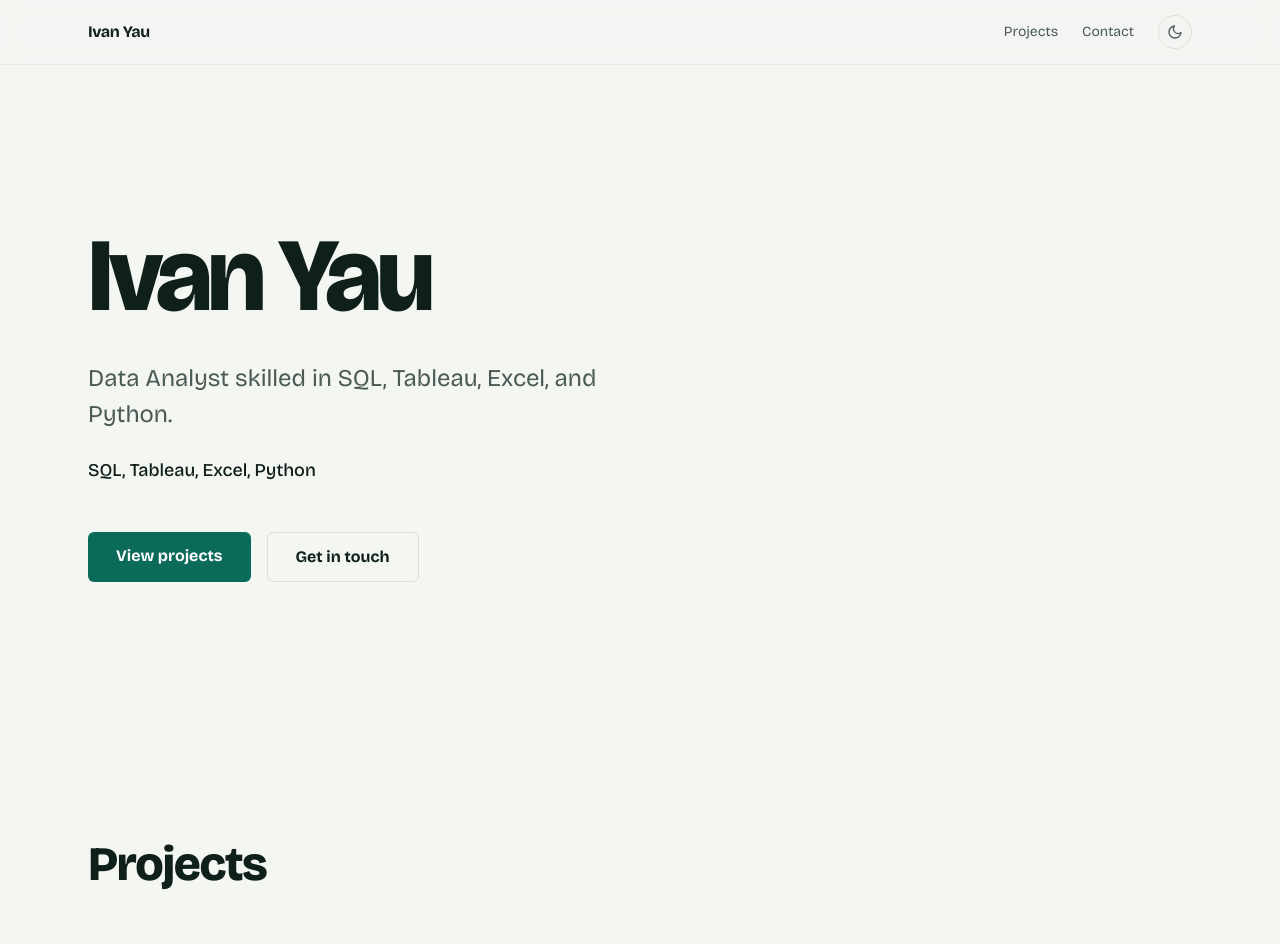
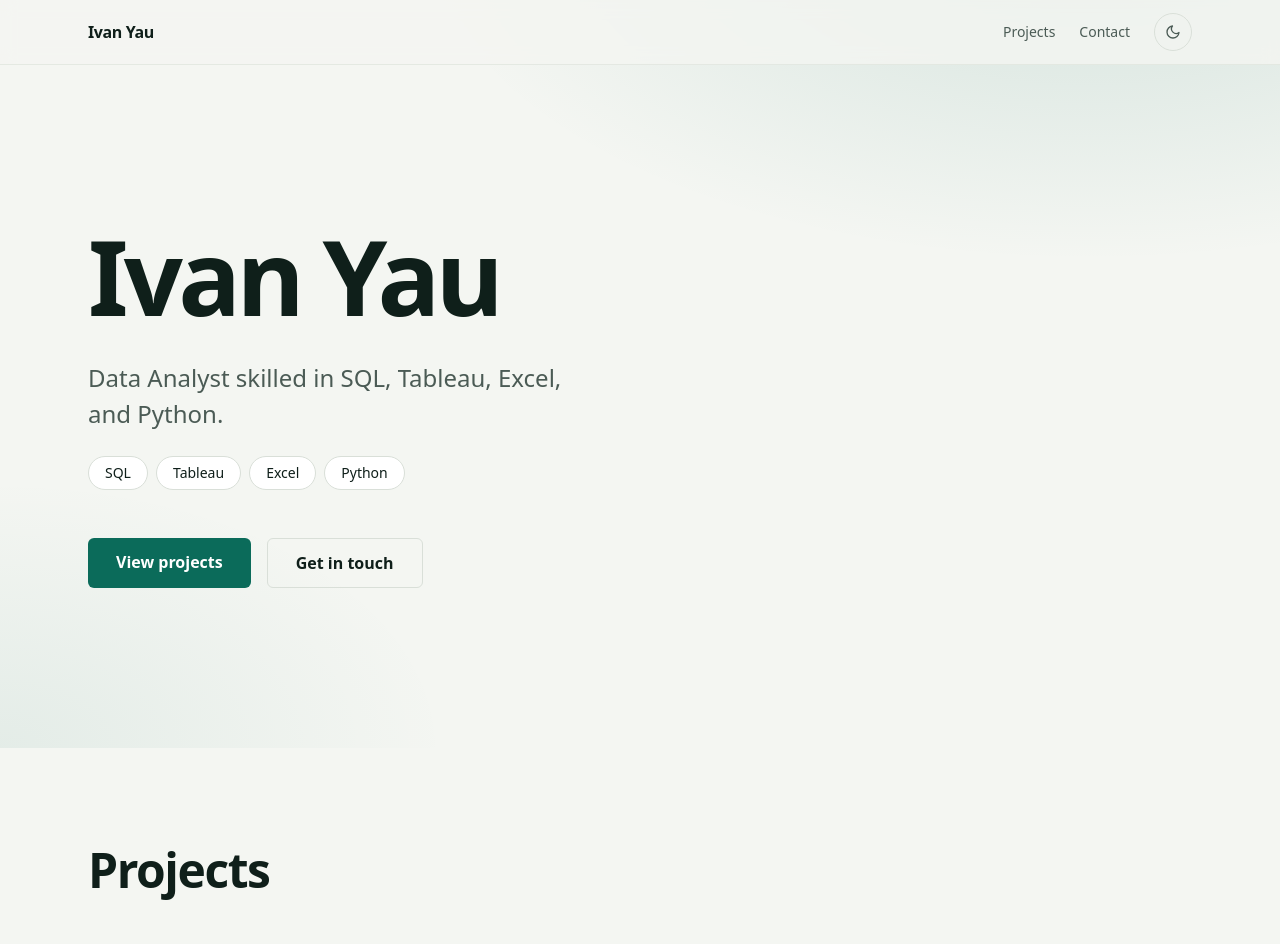
Before and after one commit to IvanYau88/IvanYau88.github.io, an Astro site: page / in a window 1280 px wide. Shown: the top 944 px of the page. Built offline with nearby package versions, Linux system fonts and the light colour scheme; Astro itself is replaced by a stand-in of ours.

Commit message:
Polish: self-host font, skip link, a11y and image loading fixes, skill pills, subtle hero tint

```diff
--- a/package.json
+++ b/package.json
@@ -9,6 +9,7 @@
     "preview": "astro preview"
   },
   "dependencies": {
+    "@fontsource-variable/bricolage-grotesque": "^5.3.0",
     "@tailwindcss/vite": "^4.3.3",
     "astro": "^7.3.3",
     "tailwindcss": "^4.3.3"
--- a/src/pages/index.astro
+++ b/src/pages/index.astro
@@ -20,9 +20,9 @@ const ogImage = new URL(projects[0].image.src, Astro.site ?? Astro.url).href;
     <meta property="og:description" content={description} />
     <meta property="og:image" content={ogImage} />
     <meta name="twitter:card" content="summary_large_image" />
-    <link rel="preconnect" href="https://fonts.googleapis.com" />
-    <link rel="preconnect" href="https://fonts.gstatic.com" crossorigin />
-    <link href="https://fonts.googleapis.com/css2?family=Bricolage+Grotesque:opsz,wght@12..96,400;12..96,500;12..96,700;12..96,800&display=swap" rel="stylesheet" />
+    <meta name="theme-color" content="#f4f6f2" media="(prefers-color-scheme: light)" />
+    <meta name="theme-color" content="#0c1411" media="(prefers-color-scheme: dark)" />
+    <noscript><style>.reveal { opacity: 1; transform: none; }</style></noscript>
     <script is:inline>
       try {
         var t = localStorage.getItem('theme');
@@ -31,26 +31,29 @@ const ogImage = new URL(projects[0].image.src, Astro.site ?? Astro.url).href;
     </script>
   </head>
   <body class="font-sans antialiased">
-    <nav class="fixed inset-x-0 top-0 z-20 border-b border-line/60 bg-bg/80 backdrop-blur">
+    <a href="#projects" class="skip-link">Skip to projects</a>
+    <nav aria-label="Primary" class="fixed inset-x-0 top-0 z-20 border-b border-line/60 bg-bg/80 backdrop-blur">
       <div class="mx-auto flex h-16 max-w-6xl items-center justify-between px-6">
         <a href="#top" class="font-semibold tracking-tight">{profile.name}</a>
         <div class="flex items-center gap-6 text-sm">
           <a href="#projects" class="text-muted transition hover:text-fg">Projects</a>
           <a href="#contact" class="text-muted transition hover:text-fg">Contact</a>
-          <button id="theme" type="button" aria-label="Toggle dark mode" class="rounded-full border border-line p-2 text-muted transition hover:text-fg">
-            <svg class="hidden h-4 w-4 dark:block" viewBox="0 0 24 24" fill="none" stroke="currentColor" stroke-width="2" stroke-linecap="round"><circle cx="12" cy="12" r="4"/><path d="M12 2v2M12 20v2M4.9 4.9l1.4 1.4M17.7 17.7l1.4 1.4M2 12h2M20 12h2M4.9 19.1l1.4-1.4M17.7 6.3l1.4-1.4"/></svg>
-            <svg class="h-4 w-4 dark:hidden" viewBox="0 0 24 24" fill="none" stroke="currentColor" stroke-width="2" stroke-linecap="round" stroke-linejoin="round"><path d="M21 12.8A9 9 0 1 1 11.2 3a7 7 0 0 0 9.8 9.8z"/></svg>
+          <button id="theme" type="button" aria-label="Toggle dark mode" class="rounded-full border border-line p-2.5 text-muted transition hover:border-accent hover:text-accent">
+            <svg aria-hidden="true" class="hidden h-4 w-4 dark:block" viewBox="0 0 24 24" fill="none" stroke="currentColor" stroke-width="2" stroke-linecap="round"><circle cx="12" cy="12" r="4"/><path d="M12 2v2M12 20v2M4.9 4.9l1.4 1.4M17.7 17.7l1.4 1.4M2 12h2M20 12h2M4.9 19.1l1.4-1.4M17.7 6.3l1.4-1.4"/></svg>
+            <svg aria-hidden="true" class="h-4 w-4 dark:hidden" viewBox="0 0 24 24" fill="none" stroke="currentColor" stroke-width="2" stroke-linecap="round" stroke-linejoin="round"><path d="M21 12.8A9 9 0 1 1 11.2 3a7 7 0 0 0 9.8 9.8z"/></svg>
           </button>
         </div>
       </div>
     </nav>
 
     <header id="top" class="relative isolate overflow-hidden">
-      <div class="hero-bg absolute inset-0 -z-10"></div>
+      <div class="hero-bg absolute inset-0 -z-10" aria-hidden="true"></div>
       <div class="mx-auto max-w-6xl px-6 pb-28 pt-40 sm:pb-40 sm:pt-56">
         <h1 class="reveal text-hero font-extrabold" style="--d:0ms">{profile.name}</h1>
-        <p class="reveal mt-8 max-w-xl text-lead text-muted" style="--d:120ms">{profile.tagline}.</p>
-        <p class="reveal mt-6 text-lg font-medium" style="--d:200ms">{skills.join(', ')}</p>
+        <p class="reveal mt-8 max-w-xl text-pretty text-lead text-muted" style="--d:120ms">{profile.tagline}.</p>
+        <ul class="reveal mt-6 flex flex-wrap gap-2" style="--d:200ms" aria-label="Skills">
+          {skills.map((s) => <li class="rounded-full border border-line bg-surface px-4 py-1.5 text-sm font-medium">{s}</li>)}
+        </ul>
         <div class="reveal mt-12 flex flex-wrap gap-4" style="--d:280ms">
           <a href="#projects" class="rounded-md bg-accent px-7 py-3 font-semibold text-accent-fg transition hover:opacity-90">View projects</a>
           <a href="#contact" class="rounded-md border border-line px-7 py-3 font-semibold transition hover:border-accent hover:text-accent">Get in touch</a>
@@ -60,17 +63,17 @@ const ogImage = new URL(projects[0].image.src, Astro.site ?? Astro.url).href;
 
     <main>
       <section id="projects" class="mx-auto max-w-6xl scroll-mt-16 px-6 py-24">
-        <h2 class="text-display font-extrabold">Projects</h2>
+        <h2 class="text-balance text-display font-extrabold">Projects</h2>
         <div class="mt-14 grid gap-8 sm:grid-cols-2 lg:grid-cols-3">
           {projects.map((p, i) => (
-            <article class={`group flex flex-col overflow-hidden rounded-lg border border-line bg-surface transition-colors hover:border-accent ${i === 0 ? "lg:col-span-2 lg:flex-row" : ""}`}>
+            <article class={`group relative flex flex-col overflow-hidden rounded-lg border border-line bg-surface transition-colors hover:border-accent has-[:focus-visible]:border-accent ${i === 0 ? "lg:col-span-2 lg:flex-row" : ""}`}>
               <div class={`relative overflow-hidden border-b border-line bg-bg ${i === 0 ? "aspect-[16/10] lg:aspect-auto lg:w-3/5 lg:border-b-0 lg:border-r" : "aspect-[16/10]"}`}>
-                <Image src={p.image} alt={`${p.title} screenshot`} width={1000} loading={i < 3 ? 'eager' : 'lazy'} class="h-full w-full object-cover object-top transition duration-500 group-hover:scale-[1.02]" />
+                <Image src={p.image} alt={`${p.title} screenshot`} width={i === 0 ? 1200 : 800} widths={i === 0 ? [600, 900, 1200] : [400, 600, 800]} sizes={i === 0 ? '(min-width: 1024px) 40rem, 100vw' : '(min-width: 1024px) 24rem, (min-width: 640px) 50vw, 100vw'} loading={i === 0 ? 'eager' : 'lazy'} fetchpriority={i === 0 ? 'high' : 'auto'} decoding={i === 0 ? 'sync' : 'async'} class="h-full w-full object-cover object-top transition duration-500 group-hover:scale-[1.02]" />
               </div>
               <div class={`flex flex-1 flex-col p-6 ${i === 0 ? "lg:justify-center lg:p-10" : ""}`}>
                 <h3 class={`${i === 0 ? "text-3xl" : "text-xl"} font-bold tracking-tight`}>{p.title}</h3>
                 <p class="mt-3 flex-1 max-w-prose leading-relaxed text-muted">{p.description}</p>
-                <a href={p.link} target="_blank" rel="noopener noreferrer" class="mt-6 inline-flex font-semibold text-accent underline decoration-2 underline-offset-4">
+                <a href={p.link} target="_blank" rel="noopener noreferrer" class="mt-6 inline-flex font-semibold text-accent underline decoration-2 underline-offset-4 after:absolute after:inset-0 after:content-['']">
                   View Project <span class="sr-only"> ({p.title}, opens in new tab)</span>
                 </a>
               </div>
@@ -82,18 +85,18 @@ const ogImage = new URL(projects[0].image.src, Astro.site ?? Astro.url).href;
 
     <footer id="contact" class="scroll-mt-16 border-t border-line">
       <div class="mx-auto max-w-6xl px-6 py-24">
-        <h2 class="text-display font-extrabold">Get in touch</h2>
+        <h2 class="text-balance text-display font-extrabold">Get in touch</h2>
         <ul class="mt-10 space-y-3 text-lead" >
           <li><a class="transition hover:text-accent" href={`mailto:${profile.email}`}>{profile.email}</a></li>
-          <li><a class="transition hover:text-accent" href={`tel:${profile.phone.replace(/[^\d]/g, '')}`}>{profile.phone}</a></li>
+          <li class="tabular-nums"><a class="transition hover:text-accent" href={`tel:${profile.phone.replace(/[^\d]/g, '')}`}>{profile.phone}</a></li>
           <li class="text-muted">{profile.address}</li>
         </ul>
         <div class="mt-10 flex gap-3">
           <a href={profile.linkedin} target="_blank" rel="noopener noreferrer" aria-label="LinkedIn" class="rounded-full border border-line p-3 text-muted transition hover:border-accent hover:text-accent">
-            <svg class="h-5 w-5" viewBox="0 0 24 24" fill="currentColor"><path d="M20.45 20.45h-3.56v-5.57c0-1.33-.03-3.04-1.85-3.04-1.86 0-2.14 1.45-2.14 2.94v5.67H9.35V9h3.41v1.56h.05c.48-.9 1.64-1.85 3.37-1.85 3.6 0 4.27 2.37 4.27 5.46v6.28zM5.34 7.43a2.06 2.06 0 1 1 0-4.13 2.06 2.06 0 0 1 0 4.13zM7.12 20.45H3.56V9h3.56v11.45zM22.22 0H1.77C.79 0 0 .77 0 1.73v20.54C0 23.23.79 24 1.77 24h20.45c.98 0 1.78-.77 1.78-1.73V1.73C24 .77 23.2 0 22.22 0z"/></svg>
+            <svg aria-hidden="true" class="h-5 w-5" viewBox="0 0 24 24" fill="currentColor"><path d="M20.45 20.45h-3.56v-5.57c0-1.33-.03-3.04-1.85-3.04-1.86 0-2.14 1.45-2.14 2.94v5.67H9.35V9h3.41v1.56h.05c.48-.9 1.64-1.85 3.37-1.85 3.6 0 4.27 2.37 4.27 5.46v6.28zM5.34 7.43a2.06 2.06 0 1 1 0-4.13 2.06 2.06 0 0 1 0 4.13zM7.12 20.45H3.56V9h3.56v11.45zM22.22 0H1.77C.79 0 0 .77 0 1.73v20.54C0 23.23.79 24 1.77 24h20.45c.98 0 1.78-.77 1.78-1.73V1.73C24 .77 23.2 0 22.22 0z"/></svg>
           </a>
           <a href={profile.github} target="_blank" rel="noopener noreferrer" aria-label="GitHub" class="rounded-full border border-line p-3 text-muted transition hover:border-accent hover:text-accent">
-            <svg class="h-5 w-5" viewBox="0 0 24 24" fill="currentColor"><path d="M12 .3a12 12 0 0 0-3.8 23.38c.6.12.83-.26.83-.57v-2c-3.34.72-4.04-1.61-4.04-1.61-.55-1.39-1.34-1.76-1.34-1.76-1.09-.74.08-.73.08-.73 1.2.09 1.84 1.24 1.84 1.24 1.07 1.83 2.81 1.3 3.5 1 .1-.78.42-1.31.76-1.61-2.67-.3-5.47-1.33-5.47-5.93 0-1.31.47-2.38 1.24-3.22-.14-.3-.54-1.52.1-3.18 0 0 1-.32 3.3 1.23a11.5 11.5 0 0 1 6 0c2.28-1.55 3.29-1.23 3.29-1.23.64 1.66.24 2.88.12 3.18.77.84 1.23 1.91 1.23 3.22 0 4.61-2.81 5.63-5.48 5.92.42.36.81 1.1.81 2.22v3.29c0 .32.22.7.83.57A12 12 0 0 0 12 .3"/></svg>
+            <svg aria-hidden="true" class="h-5 w-5" viewBox="0 0 24 24" fill="currentColor"><path d="M12 .3a12 12 0 0 0-3.8 23.38c.6.12.83-.26.83-.57v-2c-3.34.72-4.04-1.61-4.04-1.61-.55-1.39-1.34-1.76-1.34-1.76-1.09-.74.08-.73.08-.73 1.2.09 1.84 1.24 1.84 1.24 1.07 1.83 2.81 1.3 3.5 1 .1-.78.42-1.31.76-1.61-2.67-.3-5.47-1.33-5.47-5.93 0-1.31.47-2.38 1.24-3.22-.14-.3-.54-1.52.1-3.18 0 0 1-.32 3.3 1.23a11.5 11.5 0 0 1 6 0c2.28-1.55 3.29-1.23 3.29-1.23.64 1.66.24 2.88.12 3.18.77.84 1.23 1.91 1.23 3.22 0 4.61-2.81 5.63-5.48 5.92.42.36.81 1.1.81 2.22v3.29c0 .32.22.7.83.57A12 12 0 0 0 12 .3"/></svg>
           </a>
         </div>
         <p class="mt-16 text-sm text-muted">&copy; {new Date().getFullYear()} {profile.name}</p>
--- a/src/styles.css
+++ b/src/styles.css
@@ -1,7 +1,8 @@
+@import "@fontsource-variable/bricolage-grotesque/opsz.css";
 @import "tailwindcss";
 @custom-variant dark (&:where(.dark, .dark *));
 
-/* Design tokens: one accent (indigo), neutral surfaces, 4px-based spacing scale */
+/* Design tokens: one accent (green), neutral surfaces, 4px-based spacing scale */
 :root {
   --bg: #f4f6f2;
   --surface: #ffffff;
@@ -22,7 +23,7 @@
 }
 
 @theme inline {
-  --font-sans: "Bricolage Grotesque", ui-sans-serif, system-ui, sans-serif;
+  --font-sans: "Bricolage Grotesque Variable", ui-sans-serif, system-ui, sans-serif;
   --color-bg: var(--bg);
   --color-surface: var(--surface);
   --color-fg: var(--fg);
@@ -40,16 +41,22 @@
   --text-display--letter-spacing: -0.03em;
   --text-lead: clamp(1.125rem, 1vw + 1rem, 1.5rem);
   --text-lead--line-height: 1.5;
-  --text-caption: 0.75rem;
-  --text-caption--line-height: 1rem;
-  --text-caption--letter-spacing: 0.14em;
 }
 
-html { scroll-behavior: smooth; }
+html { scroll-behavior: smooth; color-scheme: light; }
+html.dark { color-scheme: dark; }
+a, button { touch-action: manipulation; -webkit-tap-highlight-color: transparent; }
 body { background: var(--bg); color: var(--fg); }
 :focus-visible { outline: 2px solid var(--accent); outline-offset: 3px; border-radius: 4px; }
 
-.hero-bg { display: none; }
+.hero-bg {
+  background:
+    radial-gradient(60rem 30rem at 85% -10%, color-mix(in srgb, var(--accent) 14%, transparent), transparent 70%),
+    radial-gradient(40rem 24rem at 0% 100%, color-mix(in srgb, var(--accent) 7%, transparent), transparent 70%);
+}
+
+.skip-link { position: fixed; left: 1rem; top: 1rem; z-index: 30; transform: translateY(-200%); border-radius: 0.375rem; background: var(--accent); color: var(--accent-fg); padding: 0.5rem 1rem; font-weight: 600; }
+.skip-link:focus-visible { transform: none; }
 
 .reveal { opacity: 0; transform: translateY(20px); transition: opacity .7s cubic-bezier(.2,.7,.2,1), transform .7s cubic-bezier(.2,.7,.2,1); transition-delay: var(--d, 0ms); }
 .reveal.in { opacity: 1; transform: none; }
```
Also changed, not shown: 1 other file.
